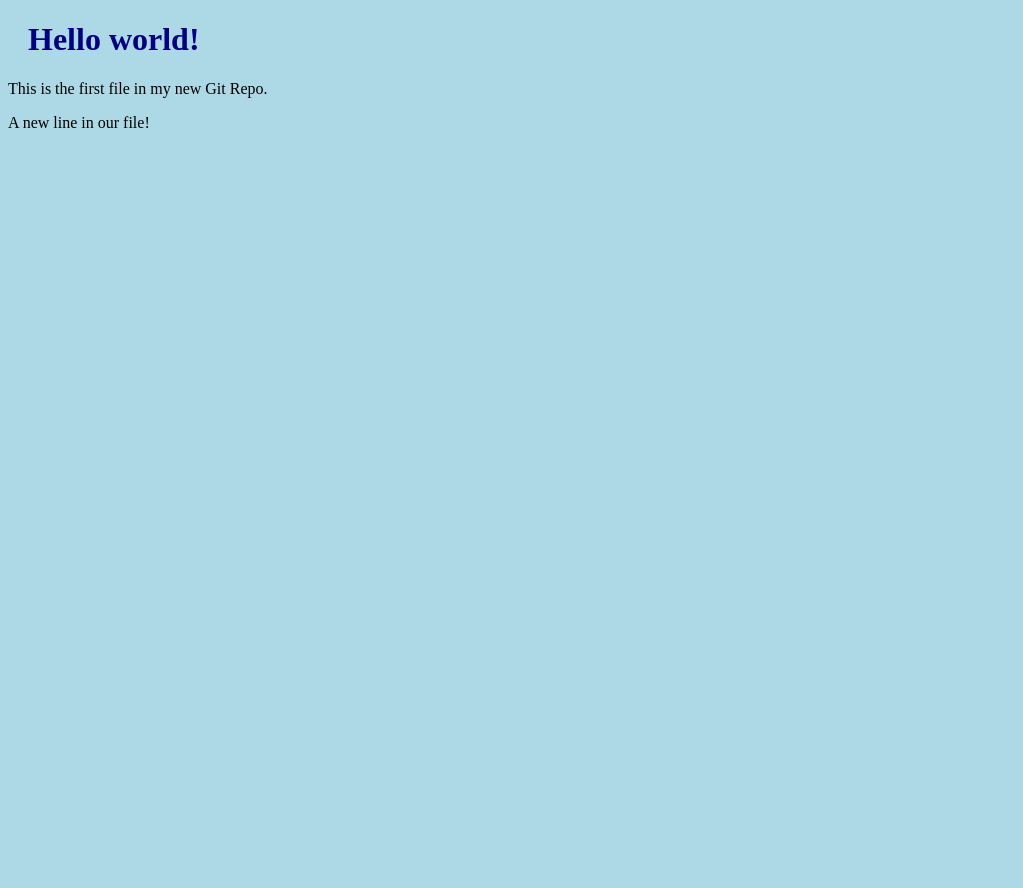
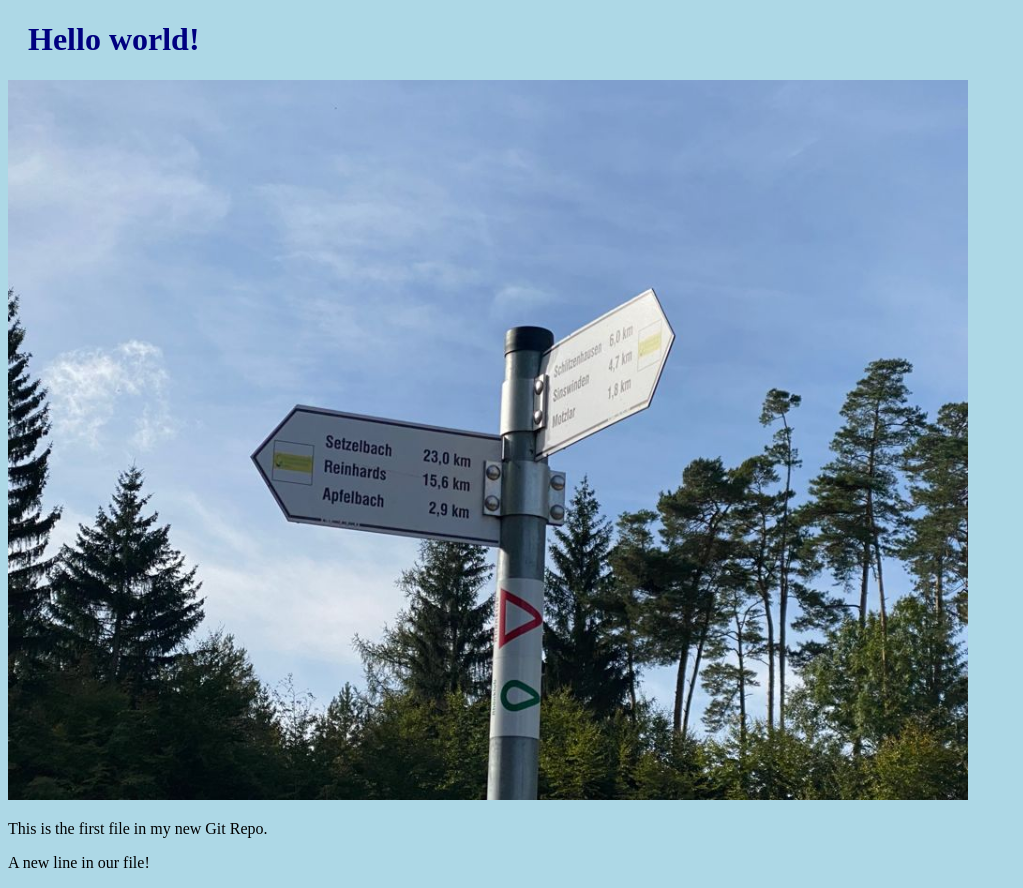
Before and after one commit to Nessi76/hello-world, a plain HTML site: page index.html in a window 1280 px wide. Shown: the whole page, without its empty margins (0-1023 px from the left). Before the commit the page ends 800 px from the top, so only its background shows below. Drawn offline with Linux system fonts and the light colour scheme.

Commit message:
Added image to Hello World

```diff
--- a/index.html
+++ b/index.html
@@ -7,6 +7,7 @@
 <body>
 
 <h1>Hello world!</h1>
+<div><img src="wegweiser.jpg" alt="Wegweiser" style="width: 100%; max-width:960px"></div>
 <p>This is the first file in my new Git Repo.</p>
 <p>A new line in our file!</p>
 
```
Also changed, not shown: wegweiser.jpg (added).
